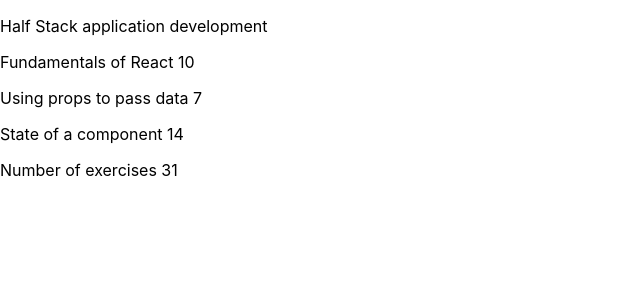
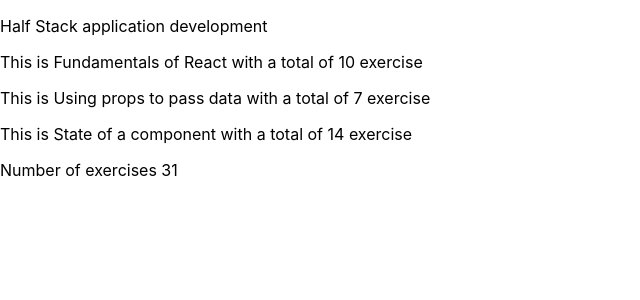
Before and after one commit to revailles/Learn-MERN, a React (Create React App) app: page / in a window 1280 px wide. Shown: the top 300 px of the page, without its empty margins (0-640 px from the left). Built offline with nearby package versions, Linux system fonts and the light colour scheme.

Commit message:
exercise 1.2

```diff
--- a/src/components/Content.js
+++ b/src/components/Content.js
@@ -1,4 +1,5 @@
 import react from 'react'
+import Part from './Part'
 
 const Content = () => {
     const part1 = 'Fundamentals of React'
@@ -9,15 +10,9 @@ const Content = () => {
     const exercises3 = 14
     return (
         <>
-            <p>
-                {part1} {exercises1}
-            </p>
-            <p>
-                {part2} {exercises2}
-            </p>
-            <p>
-                {part3} {exercises3}
-            </p>
+            <Part part={part1} exercise={exercises1} />
+            <Part part={part2} exercise={exercises2} />
+            <Part part={part3} exercise={exercises3} />
         </>
     )
 }
--- /dev/null
+++ b/src/components/Part.js
@@ -0,0 +1,11 @@
+import React from 'react'
+
+const Part = (props) => {
+    return (
+        <div>
+            <p>This is {props.part} with a total of {props.exercise} exercise</p>
+        </div>
+    )
+}
+
+export default Part
```
